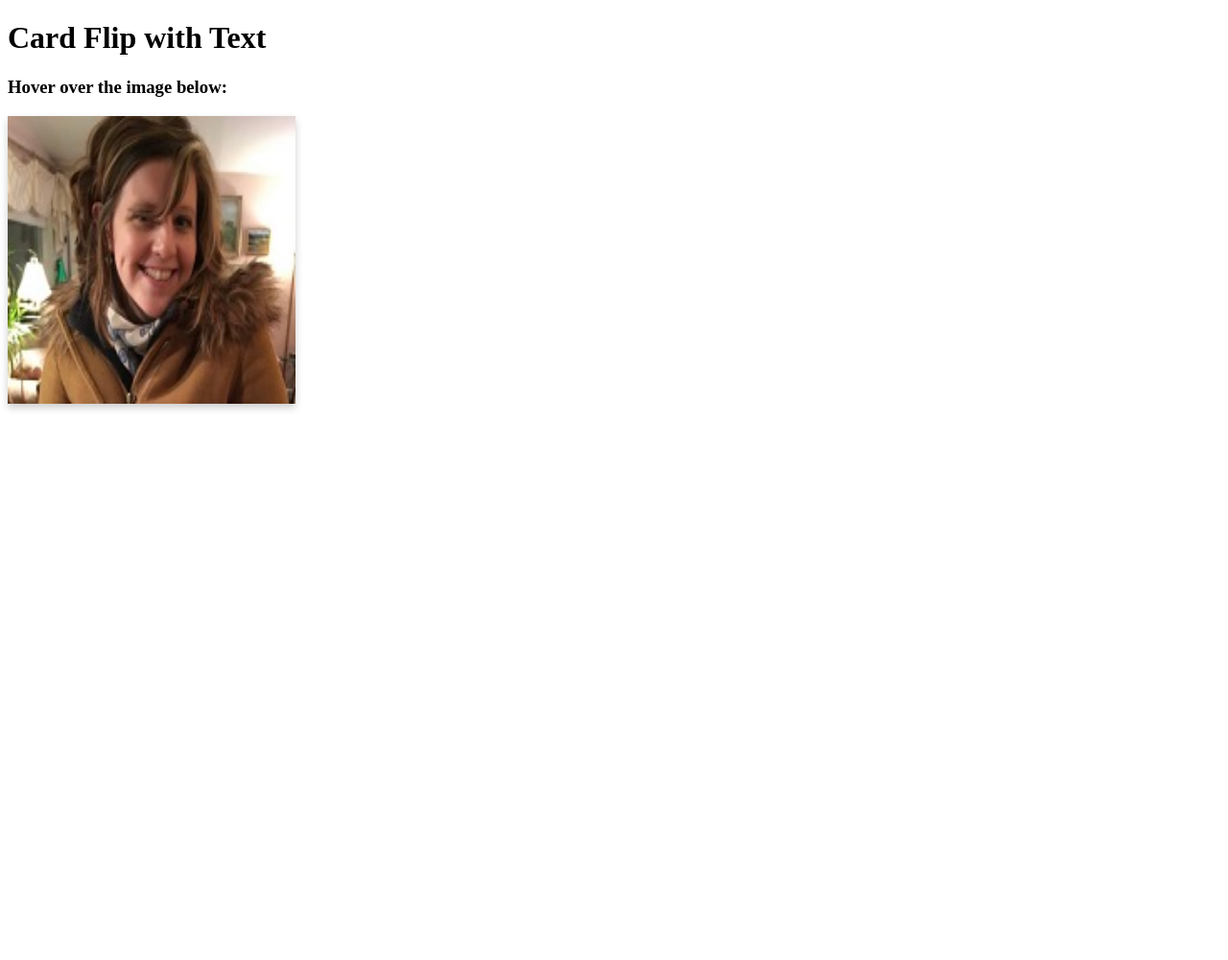
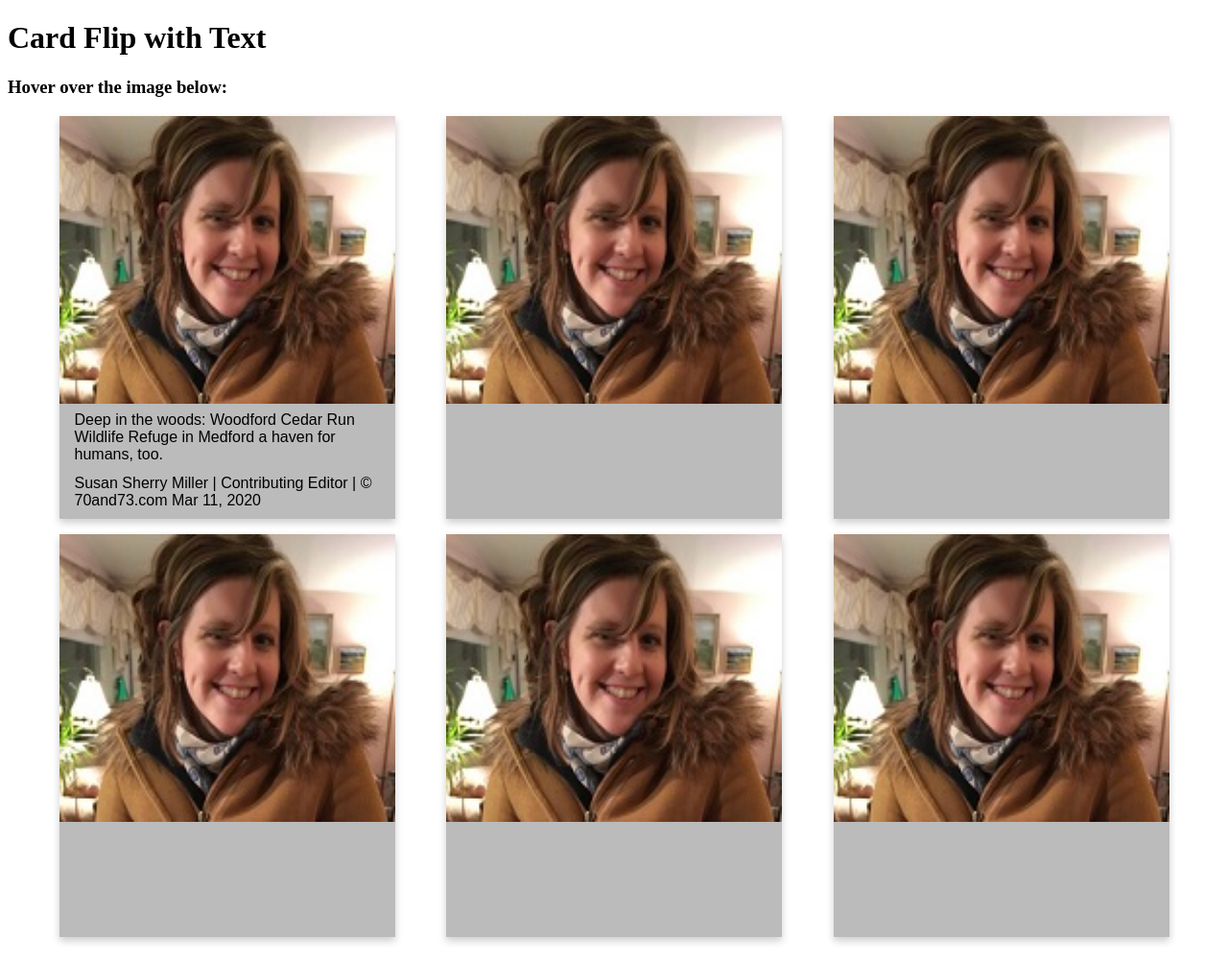
Before and after one commit to etanhaziza/flip-card, a plain HTML site: page flipcard/index.html in a window 1280 px wide. Shown: the whole page at 96% size. Before the commit the page ends 800 px from the top, so only its background shows below. Drawn offline with Linux system fonts and the light colour scheme.

Commit message:
Add files via upload

```diff
--- a/flipcard/index.html
+++ b/flipcard/index.html
@@ -11,10 +11,29 @@
     <h1>Card Flip with Text</h1>
 <h3>Hover over the image below:</h3>
 
+<div class="container">
   <div class="flip-card">
     <div class="flip-card-inner">
       <div class="flip-card-front">
-      <img src="kate.jpg" alt="Avatar" style="width:300px;height:300px;">
+        <img src="kate.jpg" alt="Avatar" style="width:350px;height:300px;">
+        <div class="cardtext">
+          <p>Deep in the woods: Woodford Cedar Run Wildlife Refuge in Medford a haven for humans, too.</p>
+        </div>
+        <div class="cardtext-source">
+          <p>Susan Sherry Miller | Contributing Editor | © 70and73.com Mar 11, 2020</p>
+        </div>
+      </div>
+      <div class="flip-card-back">
+        <div class="backbutton">
+          <a href="#"><h1>View Article</h1></a>
+        </div>
+      </div>
+    </div>
+  </div>
+  <div class="flip-card">
+    <div class="flip-card-inner">
+      <div class="flip-card-front">
+        <img src="kate.jpg" alt="Avatar" style="width:350px;height:300px;">
       </div>
       <div class="flip-card-back">
         <h1>John Doe</h1>
@@ -23,5 +42,54 @@
       </div>
     </div>
   </div>
+  <div class="flip-card">
+    <div class="flip-card-inner">
+      <div class="flip-card-front">
+        <img src="kate.jpg" alt="Avatar" style="width:350px;height:300px;">
+      </div>
+      <div class="flip-card-back">
+        <h1>John Doe</h1>
+        <p>Architect & Engineer</p>
+        <p>We love that guy</p>
+      </div>
+    </div>
+  </div>
+  <div class="flip-card">
+    <div class="flip-card-inner">
+      <div class="flip-card-front">
+        <img src="kate.jpg" alt="Avatar" style="width:350px;height:300px;">
+      </div>
+      <div class="flip-card-back">
+        <h1>John Doe</h1>
+        <p>Architect & Engineer</p>
+        <p>We love that guy</p>
+      </div>
+    </div>
+  </div>
+  <div class="flip-card">
+    <div class="flip-card-inner">
+      <div class="flip-card-front">
+        <img src="kate.jpg" alt="Avatar" style="width:350px;height:300px;">
+      </div>
+      <div class="flip-card-back">
+        <h1>John Doe</h1>
+        <p>Architect & Engineer</p>
+        <p>We love that guy</p>
+      </div>
+    </div>
+  </div>
+  <div class="flip-card">
+    <div class="flip-card-inner">
+      <div class="flip-card-front">
+        <img src="kate.jpg" alt="Avatar" style="width:350px;height:300px;">
+      </div>
+      <div class="flip-card-back">
+        <h1>John Doe</h1>
+        <p>Architect & Engineer</p>
+        <p>We love that guy</p>
+      </div>
+    </div>
+  </div>
+</div>
 </body>
 </html>
--- a/flipcard/style.css
+++ b/flipcard/style.css
@@ -1,16 +1,35 @@
+.container {
+  display: flex;
+  flex-wrap: wrap;
+  justify-content: space-evenly;
+}
 .flip-card {
   background-color: transparent;
-  width: 300px;
-  height: 300px;
-  perspective: 1000px;
+  width: 350px;
+  height: 420px;
+  perspective: 800px;
+  margin-bottom: 1em;
 }
 
+.cardtext {
+  font-family: Arial, Helvetica, sans-serif;
+  text-align: left;
+  margin-top: -1em;
+  padding: .25em 1em;
+}
+
+.cardtext-source {
+  font-family: Arial, Helvetica, sans-serif;
+  text-align: left;
+  margin-top: -1.75em;
+  padding: .25em 1em;
+}
 .flip-card-inner {
   position: relative;
   width: 100%;
   height: 100%;
   text-align: center;
-  transition: transform 0.6s;
+  transition: transform 0.9s;
   transform-style: preserve-3d;
   box-shadow: 0 4px 8px 0 rgba(0,0,0,0.2);
 }
@@ -36,4 +55,27 @@
   background-color: #2980b9;
   color: white;
   transform: rotateY(180deg);
+  display: flex;
+  justify-content: center;
+  align-items: center;
 }
+
+.flip-card-back .backbutton {
+  position: relative;
+}
+
+.flip-card-back .backbutton a {
+  color: white;
+  text-decoration: none;
+}
+
+.flip-card-back .backbutton h1 {
+  border: 1px solid white;
+  padding: .25em 1.5em;
+}
+
+.flip-card-back .backbutton h1:hover {
+  color: #2980b9;
+  background: white;
+  transition: .5s;
+}
```
Lines whose indentation alone changed are shown as unchanged.
